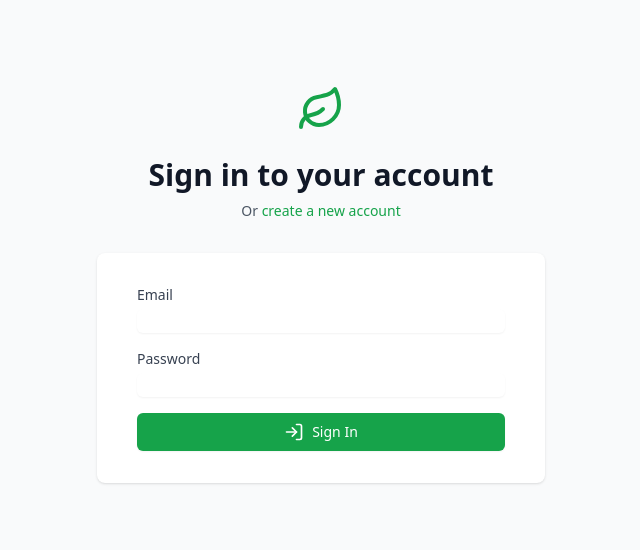
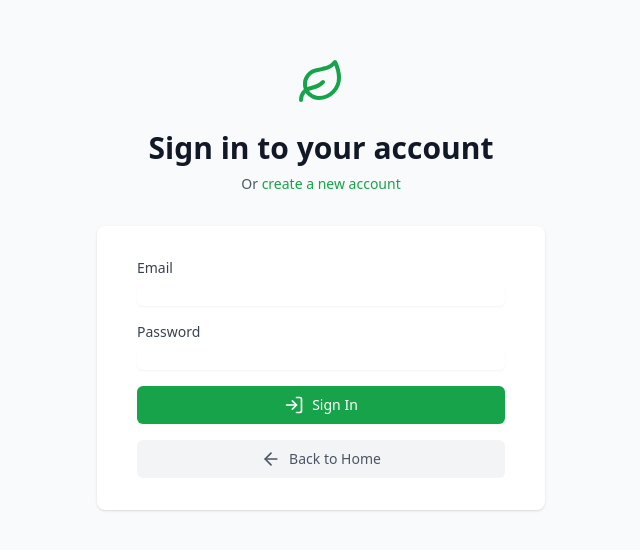
Before and after one commit to valen-tino/New-HELP-Carbon-Service, a React (Vite) app: page /login in a window 1280 px wide. Shown: the part 116-666 px from the top of the page, without its empty margins (319-959 px from the left). Built offline with nearby package versions, Linux system fonts and the light colour scheme.

Commit message:
Add "Back to Home" button on Login Form

```diff
--- a/src/components/auth/LoginForm.tsx
+++ b/src/components/auth/LoginForm.tsx
@@ -1,6 +1,6 @@
 import React, { useState } from 'react';
-import { useNavigate } from 'react-router-dom';
-import { LogIn, AlertCircle } from 'lucide-react';
+import { Link, useNavigate } from 'react-router-dom';
+import { LogIn, AlertCircle, ArrowLeft } from 'lucide-react';
 import { useAuth } from '../../contexts/AuthContext';
 import { LoginCredentials } from '../../types/auth';
 
@@ -81,6 +81,13 @@ const LoginForm = () => {
           </>
         )}
       </button>
+      <Link
+        to="/"
+        className="flex items-center justify-center w-full px-4 py-2 mt-4 text-sm font-medium text-gray-600 bg-gray-100 border border-transparent rounded-md hover:bg-gray-200 focus:outline-none focus:ring-2 focus:ring-offset-2 focus:ring-gray-500"
+      >
+        <ArrowLeft className="w-5 h-5 mr-2" />
+        Back to Home
+      </Link>
     </form>
   );
 };
```
